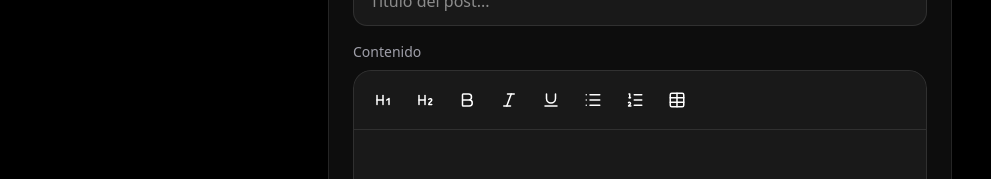
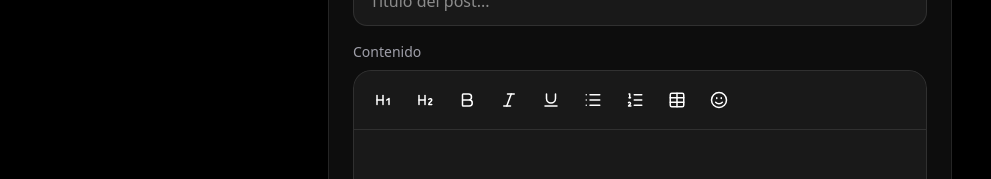
Before and after one commit to Ren991/blog-api, a Next.js app in the folder blog-frontend/: page /posts/create in a window 1280 px wide. Shown: the part 177-356 px from the top of the page, without its empty margins (0-991 px from the left). Built offline with nearby package versions, Linux system fonts and the light colour scheme.

Commit message:
agregar emojis en toolbar

```diff
--- a/blog-frontend/components/editor/Toolbar.tsx
+++ b/blog-frontend/components/editor/Toolbar.tsx
@@ -1,6 +1,6 @@
 "use client";
 
-import { useState , useRef,useEffect} from "react";
+import { useState, useRef, useEffect } from "react";
 
 import {
     Bold,
@@ -13,7 +13,11 @@ import {
     TableIcon,
     Plus,
     Minus,
+    Smile
 } from "lucide-react";
+import EmojiPicker from "emoji-picker-react";
+
+
 
 type Props = {
     editor: any;
@@ -28,8 +32,11 @@ export default function Toolbar({ editor }: Props) {
 
     const [rows, setRows] = useState(3);
     const [cols, setCols] = useState(3);
+    const [showEmoji, setShowEmoji] = useState(false);
 
     const menuRef = useRef<HTMLDivElement | null>(null);
+    const pickerRef = useRef<HTMLDivElement>(null);
+
 
     const buttonClass = `
         p-2
@@ -61,6 +68,16 @@ export default function Toolbar({ editor }: Props) {
                 handleClickOutside
             );
         };
+    }, []);
+    useEffect(() => {
+  const handleClickOutside = (e: MouseEvent) => {
+    if (pickerRef.current && !pickerRef.current.contains(e.target as Node)) {
+      setShowEmoji(false);
+    }
+  };
+
+  document.addEventListener("mousedown", handleClickOutside);
+  return () => document.removeEventListener("mousedown", handleClickOutside);
 }, []);
 
     return (
@@ -369,7 +386,24 @@ export default function Toolbar({ editor }: Props) {
                             </div>
                         </div>
                     )} </div>
+
             </div>
+            <button
+                    type="button"
+                    onClick={() => setShowEmoji((v) => !v)}
+                    className={buttonClass}
+                >
+                    <Smile size={18} />
+                </button>
+                {showEmoji && (
+                    <div ref={pickerRef} className="absolute z-50 mt-2">
+                        <EmojiPicker
+                            onEmojiClick={(emojiData) => {
+                                editor.chain().focus().insertContent(emojiData.emoji).run();
+                            }}
+                        />
+                    </div>
+                )}
         </div>
     );
 }
--- a/blog-frontend/package.json
+++ b/blog-frontend/package.json
@@ -19,6 +19,7 @@
     "axios": "^1.16.1",
     "class-variance-authority": "^0.7.1",
     "clsx": "^2.1.1",
+    "emoji-picker-react": "^4.19.1",
     "framer-motion": "^12.40.0",
     "lucide-react": "^1.16.0",
     "next": "16.2.6",
```
Also changed, not shown: 1 other file (tests, documents, lock files or other folders). Lines whose indentation alone changed are shown as unchanged.
